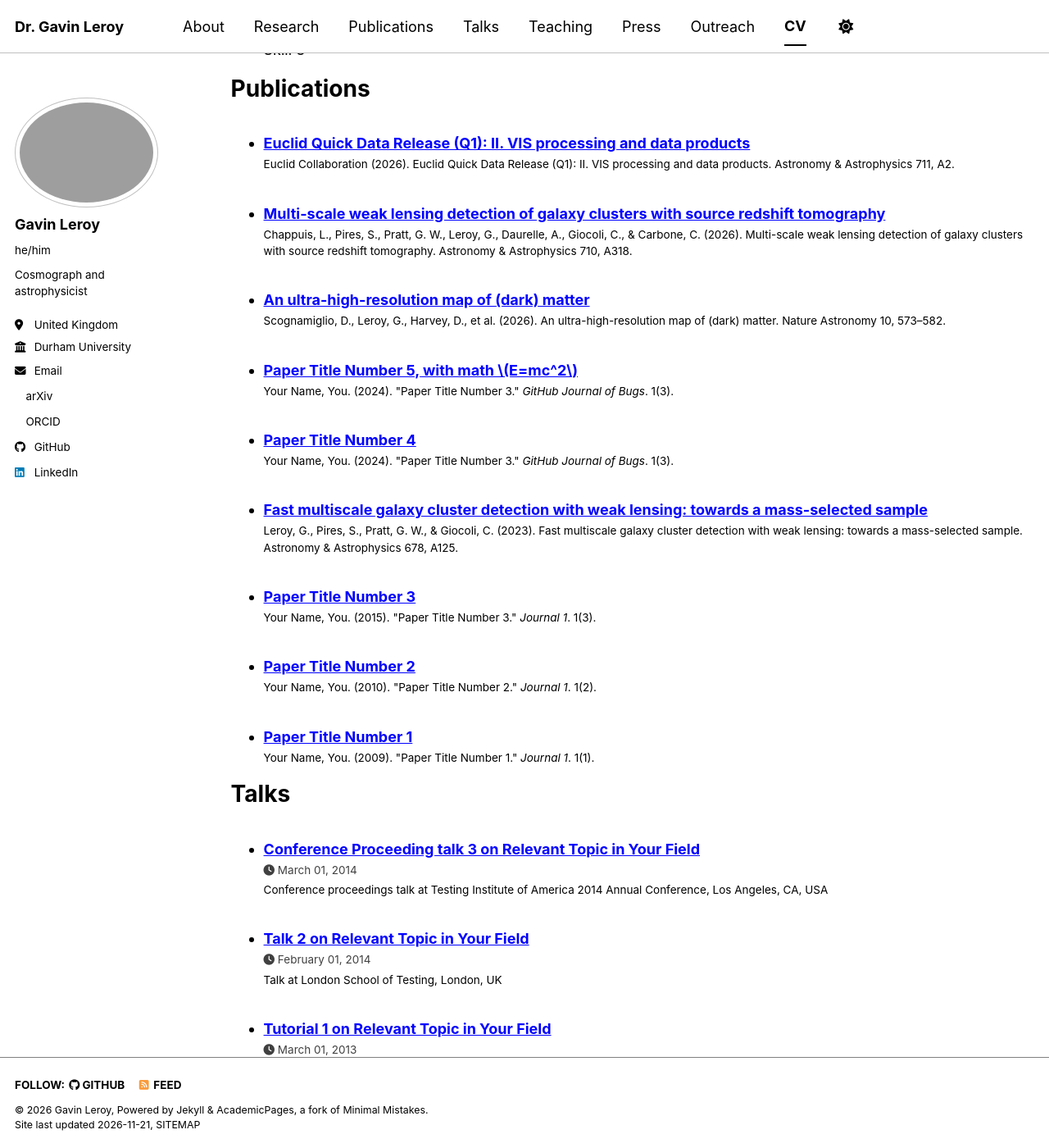
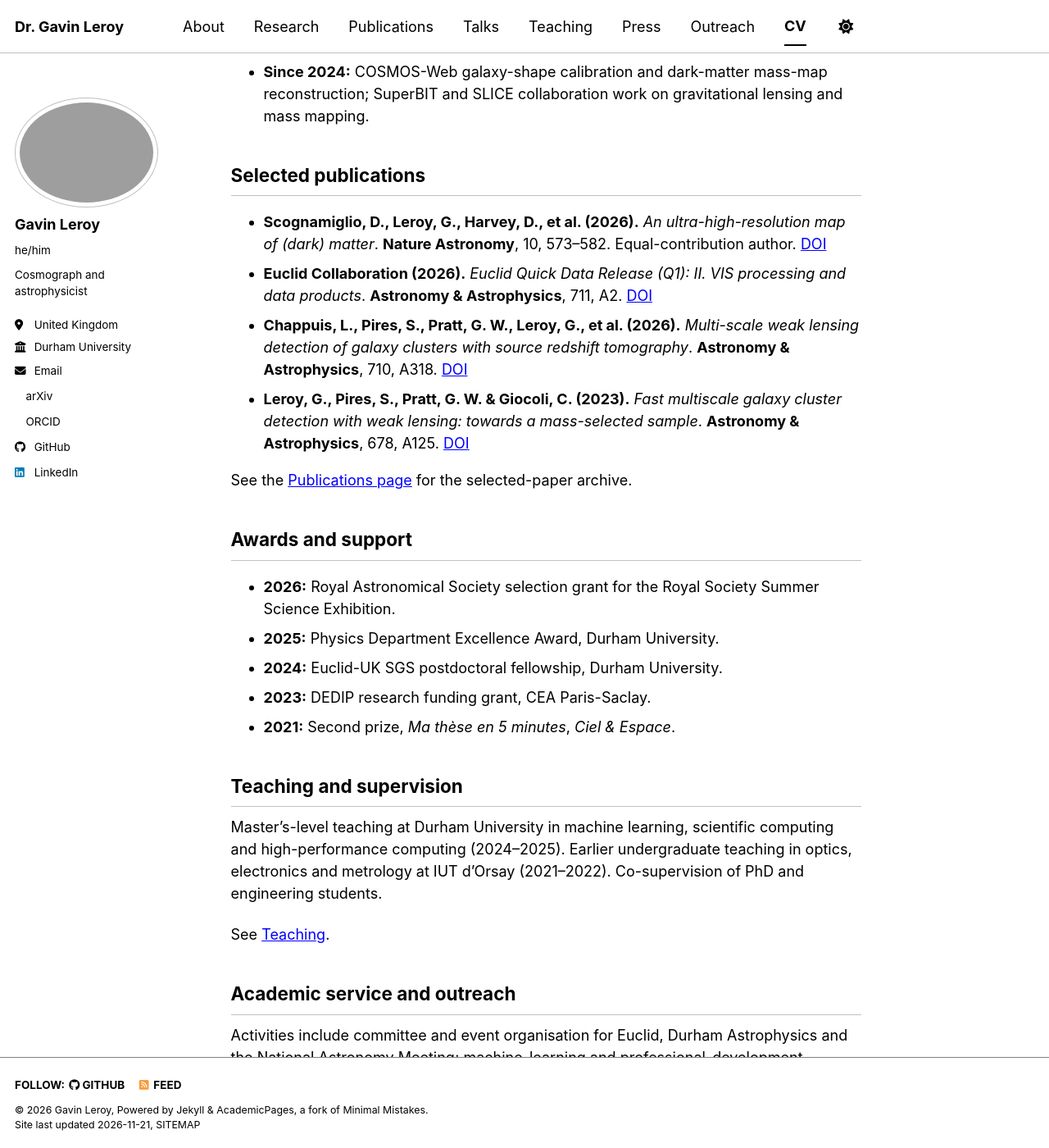
Before and after one commit to gLeroyastro/gleroyastro.github.io, a Jekyll site: the page built from _pages/cv.md, in a window 1280 px wide and 1400 px high, scrolled down 990 px. Shown: the whole window at 82% size. Built offline with Jekyll 4.4.1, drawn with Linux system fonts in a browser that asks for light colours; a script bundle is joined from its source files by our own code; a style sheet for code colours, icons or effects is not loaded; some of the changed text lies outside the part shown.

Commit message:
Add files via upload

```diff
--- a/_pages/cv.md
+++ b/_pages/cv.md
@@ -1,64 +1,57 @@
 ---
-layout: archive
-title: "CV"
+layout: single
 permalink: /cv/
+title: "Curriculum Vitae"
 author_profile: true
-redirect_from:
-  - /resume
 ---
 
-{% include base_path %}
+**Gavin Leroy, PhD**
+Postdoctoral Researcher in Astrophysics and Cosmology
+Durham University · Institute for Computational Cosmology (ICC) / Centre for Extragalactic Astronomy (CfEA)
 
-Education
-======
-* Ph.D in Version Control Theory, GitHub University, 2018 (expected)
-* M.S. in Jekyll, GitHub University, 2014
-* B.S. in GitHub, GitHub University, 2012
+This public CV summarises selected academic experience. For more details, see my [Durham University profile](https://dur.ac.uk/staff/gavin-leroy/) and [ORCID record](https://orcid.org/0009-0004-2523-4425).
 
-Work experience
-======
-* Spring 2024: Academic Pages Collaborator
-  * GitHub University
-  * Duties includes: Updates and improvements to template
-  * Supervisor: The Users
+## Appointments and education
 
-* Fall 2015: Research Assistant
-  * GitHub University
-  * Duties included: Merging pull requests
-  * Supervisor: Professor Hub
+- **May 2024–present:** Postdoctoral Researcher in Astrophysics, Durham University (ICC/CfEA), working with Prof. Richard Massey.
+- **2020–2023:** PhD in Astrophysics and Astronomy, Université Paris-Saclay / CEA Saclay. Supervisors: Gabriel W. Pratt and Sandrine Pires. Thesis: *Euclid: Building the catalogue of galaxy clusters detected through weak gravitational lensing*.
+- **2017–2020:** Engineering degree (Master's level) in Physics and Signal Processing, IMT Atlantique; specialisations in machine learning, artificial intelligence, signal processing and computer vision.
+- **2019:** Academic semester in Astrophysics and Data Science, NTNU, Trondheim.
+- **2019–2020:** Optical research assistant, Cristalens, Lannion.
+- **2018:** Research assistant, Computational Electromagnetics Research Laboratory, Brest.
 
-* Summer 2015: Research Assistant
-  * GitHub University
-  * Duties included: Tagging issues
-  * Supervisor: Professor Git
+## Selected research leadership
 
-Skills
-======
-* Skill 1
-* Skill 2
-  * Sub-skill 2.1
-  * Sub-skill 2.2
-  * Sub-skill 2.3
-* Skill 3
+- **Since 2025:** Co-lead of a Euclid DR1 key project investigating self-interacting dark matter using galaxy clusters, including the study of merging clusters.
+- **Since 2024:** Lead of the Euclid DR1 weak-lensing galaxy-cluster catalogue key paper.
+- **Since 2024:** Contributions to Euclid VIS data calibration, Charge Transfer Inefficiency correction, and quality control.
+- **Since 2024:** COSMOS-Web galaxy-shape calibration and dark-matter mass-map reconstruction; SuperBIT and SLICE collaboration work on gravitational lensing and mass mapping.
 
-Publications
-======
-  <ul>{% for post in site.publications reversed %}
-    {% include archive-single-cv.html %}
-  {% endfor %}</ul>
+## Selected publications
 
-Talks
-======
-  <ul>{% for post in site.talks reversed %}
-    {% include archive-single-talk-cv.html  %}
-  {% endfor %}</ul>
+- **Scognamiglio, D., Leroy, G., Harvey, D., et al. (2026).** *An ultra-high-resolution map of (dark) matter*. **Nature Astronomy**, 10, 573–582. Equal-contribution author. [DOI](https://doi.org/10.1038/s41550-025-02763-9)
+- **Euclid Collaboration (2026).** *Euclid Quick Data Release (Q1): II. VIS processing and data products*. **Astronomy & Astrophysics**, 711, A2. [DOI](https://doi.org/10.1051/0004-6361/202554594)
+- **Chappuis, L., Pires, S., Pratt, G. W., Leroy, G., et al. (2026).** *Multi-scale weak lensing detection of galaxy clusters with source redshift tomography*. **Astronomy & Astrophysics**, 710, A318. [DOI](https://doi.org/10.1051/0004-6361/202659795)
+- **Leroy, G., Pires, S., Pratt, G. W. & Giocoli, C. (2023).** *Fast multiscale galaxy cluster detection with weak lensing: towards a mass-selected sample*. **Astronomy & Astrophysics**, 678, A125. [DOI](https://doi.org/10.1051/0004-6361/202346510)
 
-Teaching
-======
-  <ul>{% for post in site.teaching reversed %}
-    {% include archive-single-cv.html %}
-  {% endfor %}</ul>
+See the [Publications page](/publications/) for the selected-paper archive.
 
-Service and leadership
-======
-* Currently signed in to 43 different slack teams
+## Awards and support
+
+- **2026:** Royal Astronomical Society selection grant for the Royal Society Summer Science Exhibition.
+- **2025:** Physics Department Excellence Award, Durham University.
+- **2024:** Euclid-UK SGS postdoctoral fellowship, Durham University.
+- **2023:** DEDIP research funding grant, CEA Paris-Saclay.
+- **2021:** Second prize, *Ma thèse en 5 minutes*, *Ciel & Espace*.
+
+## Teaching and supervision
+
+Master's-level teaching at Durham University in machine learning, scientific computing and high-performance computing (2024–2025). Earlier undergraduate teaching in optics, electronics and metrology at IUT d'Orsay (2021–2022). Co-supervision of PhD and engineering students.
+
+See [Teaching](/teaching-overview/).
+
+## Academic service and outreach
+
+Activities include committee and event organisation for Euclid, Durham Astrophysics and the National Astronomy Meeting; machine-learning and professional-development seminars; and public engagement through planetarium shows and the Royal Society Summer Science Exhibition.
+
+See [Talks](/selected-talks/) and [Outreach](/outreach/).
--- /dev/null
+++ b/_pages/research.md
@@ -0,0 +1,42 @@
+---
+layout: single
+permalink: /research/
+title: "Research"
+author_profile: true
+---
+
+My work is centred on **observational cosmology**, especially what **gravitational lensing** and **galaxy clusters** reveal about dark matter and the formation of structures in the Universe. I develop analysis methods that connect carefully calibrated images to scientifically useful maps and catalogues.
+
+## Weak gravitational lensing and galaxy-cluster detection
+
+Mass deflects light from distant galaxies. By measuring the coherent, extremely small distortions in the shapes of background galaxies, weak gravitational lensing enables us to map matter without assuming that it emits light. My PhD at **Université Paris-Saclay and CEA Saclay (2020–2023)** focused on building a catalogue of galaxy clusters detected through their weak-lensing signal for Euclid.
+
+I developed and compared multiscale detection techniques for lensing mass maps, including a wavelet-based approach optimised for cluster detection. This work led to my 2023 first-author paper in *Astronomy & Astrophysics*.
+
+[Read the 2023 paper](https://doi.org/10.1051/0004-6361/202346510) · [PhD thesis](https://theses.hal.science/tel-04536654)
+
+## Euclid: cluster catalogues and instrumental calibration
+
+Within the **Euclid Consortium**, I lead the key paper on constructing a galaxy-cluster catalogue from weak lensing in Euclid Data Release 1. This involves coordinating the application and comparison of detection algorithms with colleagues working on mass measurements, optical detections and cluster morphology.
+
+I also work in the Euclid VIS instrument ground-segment operational unit on **Charge Transfer Inefficiency (CTI)**. Radiation-induced charge-transfer effects can bias galaxy shapes and therefore precision weak-lensing measurements. My role includes correction, calibration, validation and quality control of the VIS processing chain.
+
+## Dark-matter maps with JWST COSMOS-Web
+
+I am part of the **COSMOS-Web collaboration**, contributing to the calibration and validation of galaxy-shape measurements and to dark-matter mass-map reconstruction. In our 2026 *Nature Astronomy* study, JWST data made it possible to map projected matter at exceptionally high resolution. I contributed to the reconstruction and to identifying and validating galaxy groups and clusters in the resulting map.
+
+[Read the Nature Astronomy paper](https://doi.org/10.1038/s41550-025-02763-9)
+
+## Merging clusters and self-interacting dark matter
+
+Galaxy-cluster mergers provide a way to investigate whether dark matter interacts with itself, beyond its gravitational effects. I co-lead Euclid's **DR1 key project on self-interacting dark matter in galaxy clusters**, coordinating researchers across working groups and leading work on merging systems. Related projects with **SuperBIT** and **SLICE** combine weak-lensing mass reconstruction with other information to investigate cluster structure and dynamics.
+
+## Signal processing and machine learning
+
+My background in physics, signal processing and machine learning informs my research methods: multiscale image analysis, detection algorithms, quantitative comparison of pipelines, and careful treatment of observational systematics. I also contribute to machine-learning seminars and training at Durham University.
+
+## Research collaborations
+
+**Euclid Consortium · COSMOS-Web · SuperBIT · SLICE**
+
+For selected papers, see [Publications](/publications/). For professional experience and responsibilities, see my [CV](/cv/).
```
Also changed, not shown: _pages/outreach.md (added, +26 -0 lines), _pages/selected-talks.md (added, +34 -0 lines), _pages/teaching-overview.md (added, +31 -0 lines).
